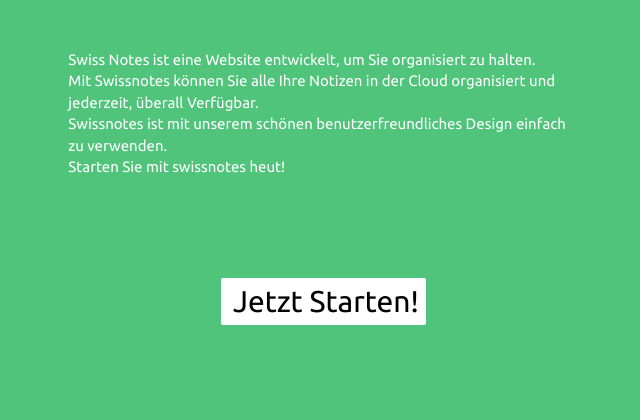
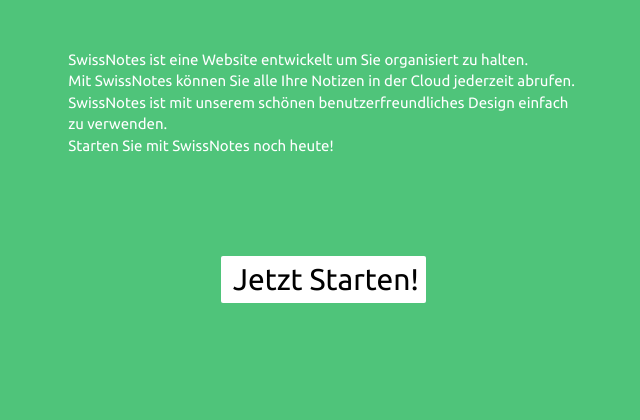
Before and after one commit to maalurprograms/K307, a PHP site: page / in a window 1280 px wide. Shown: the part 498-918 px from the top of the page, without its empty margins (210-850 px from the left). Run offline with PHP 8.4, Linux system fonts and the light colour scheme; a stand-in replaces the project's code that opens the database connection.

Commit message:
spell check

```diff
--- a/view/home.php
+++ b/view/home.php
@@ -27,15 +27,15 @@
     <div class="col-md-6">
         <div class="row">
             <div class="col-md-12 nopadding">
-                <h2 class="txt_center">Swissnotes erklärt</h2>
+                <h2 class="txt_center">SwissNotes erklärt</h2>
             </div>
         </div>
         <img class="center" src="view/static/images/book.png">
 
-        <p class="txt1">Swiss Notes ist eine Website entwickelt, um Sie organisiert zu halten.<br>
-            Mit Swissnotes können Sie alle Ihre Notizen in der Cloud organisiert und jederzeit, überall Verfügbar.<br>
-            Swissnotes ist mit unserem schönen benutzerfreundliches Design einfach zu verwenden.<br>
-            Starten Sie mit swissnotes heut!</p>
+        <p class="txt1">SwissNotes ist eine Website entwickelt um Sie organisiert zu halten.<br>
+            Mit SwissNotes können Sie alle Ihre Notizen in der Cloud jederzeit abrufen.<br>
+            SwissNotes ist mit unserem schönen benutzerfreundliches Design einfach zu verwenden.<br>
+            Starten Sie mit SwissNotes noch heute!</p>
 
         <div class="row">
             <div class="col-md-3 nopadding"></div>
```
